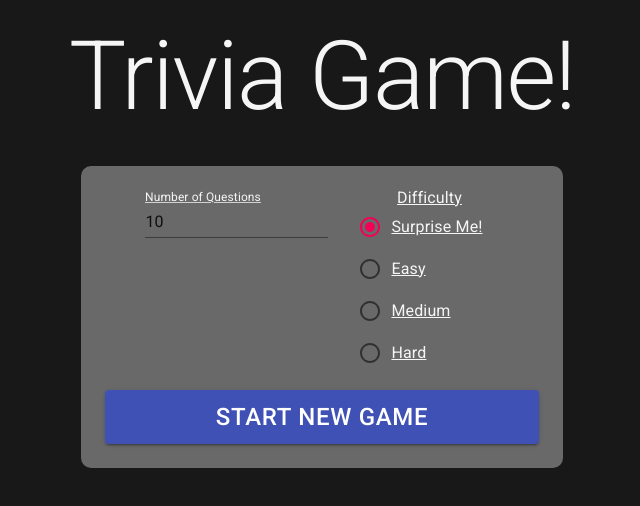
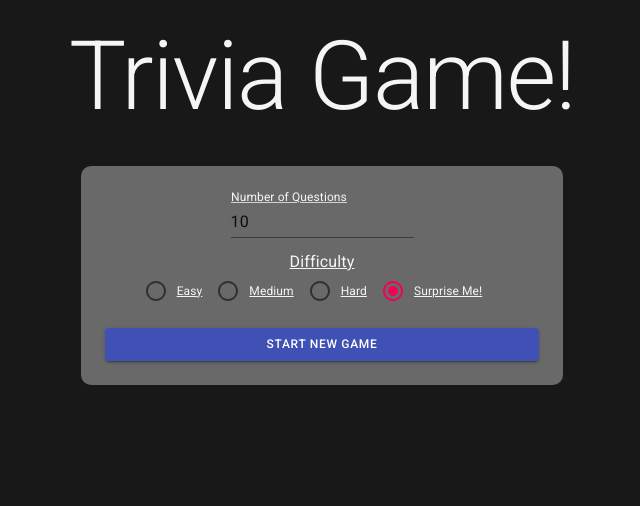
Before and after one commit to DruSerkes/trivia-game, a React (Create React App) app: page / in a window 1280 px wide. Shown: the top 506 px of the page, without its empty margins (318-958 px from the left). Built offline with nearby package versions, Linux system fonts and the light colour scheme.

Commit message:
restyle radio field

```diff
--- a/src/App.css
+++ b/src/App.css
@@ -28,12 +28,16 @@ html {
 }
 
 .Start fieldset{
-	margin: 0 0 1rem 2rem;
+	margin: 1rem;
 }
 
 .Start legend {
 	color: var(--primary-color-text);
 	text-decoration: underline;
+}
+
+.Start span {
+	font-size: 0.75rem;
 }
 
 .Start label {
@@ -43,6 +47,12 @@ html {
 
 .Start button {
 	font-size: 1.5rem;
+}
+
+.MuiFormGroup-row {
+	display: flex;
+	justify-content: center;
+	align-items: baseline;
 }
 
 .QuizCard {
@@ -95,4 +105,7 @@ html {
 	.Start fieldset{
 		margin: 2rem;
 	}
+	.MuiFormGroup-row {
+		justify-content: left;
+	}
 }
--- a/src/components/Start.tsx
+++ b/src/components/Start.tsx
@@ -19,11 +19,11 @@ export const Start = ({ startGame }: StartProps) => {
             <TextField label="Number of Questions" type="number" value={amount} onChange={handleChangeAmount} />
             <FormControl component="fieldset">
                 <FormLabel component="legend">Difficulty</FormLabel>
-                <RadioGroup aria-label="difficulty" name="difficulty" value={difficulty} onChange={handleChangeDifficulty}>
-                    <FormControlLabel value="" control={<Radio />} label="Surprise Me!" />
-                    <FormControlLabel value="easy" control={<Radio />} label="Easy" />
-                    <FormControlLabel value="medium" control={<Radio />} label="Medium" />
-                    <FormControlLabel value="hard" control={<Radio />} label="Hard" />
+                <RadioGroup row aria-label="difficulty" name="difficulty" value={difficulty} onChange={handleChangeDifficulty}>
+                    <FormControlLabel value="easy" control={<Radio />} label="Easy" labelPlacement="end" />
+                    <FormControlLabel value="medium" control={<Radio />} label="Medium" labelPlacement="end" />
+                    <FormControlLabel value="hard" control={<Radio />} label="Hard" labelPlacement="end" />
+                    <FormControlLabel value="" control={<Radio />} label="Surprise Me!" labelPlacement="end" />
                 </RadioGroup>
             </FormControl>
             <Button variant="contained" fullWidth color="primary" onClick={handleSubmit}>Start New Game</Button>
```
